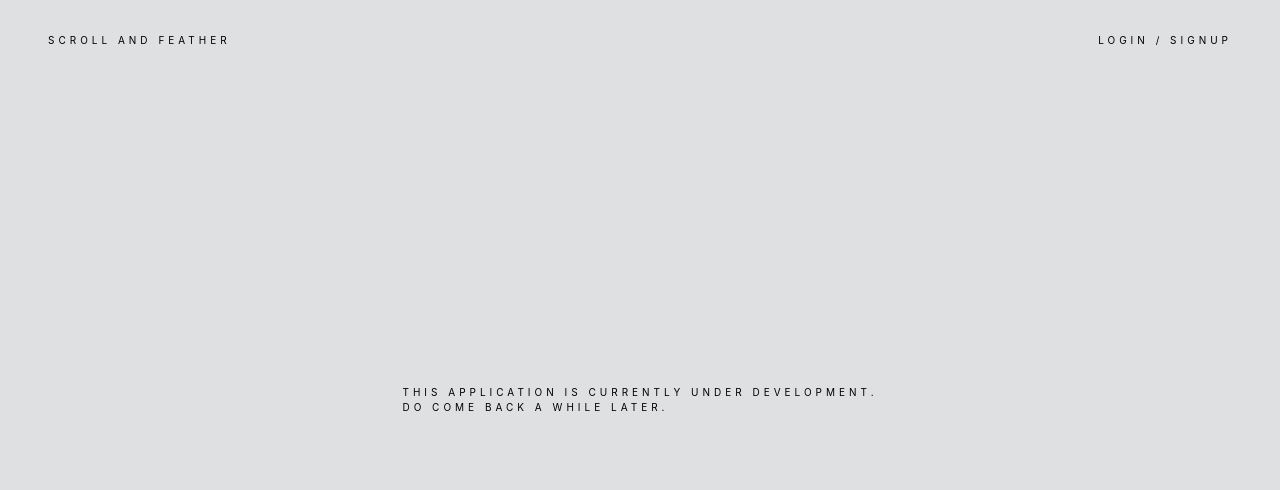
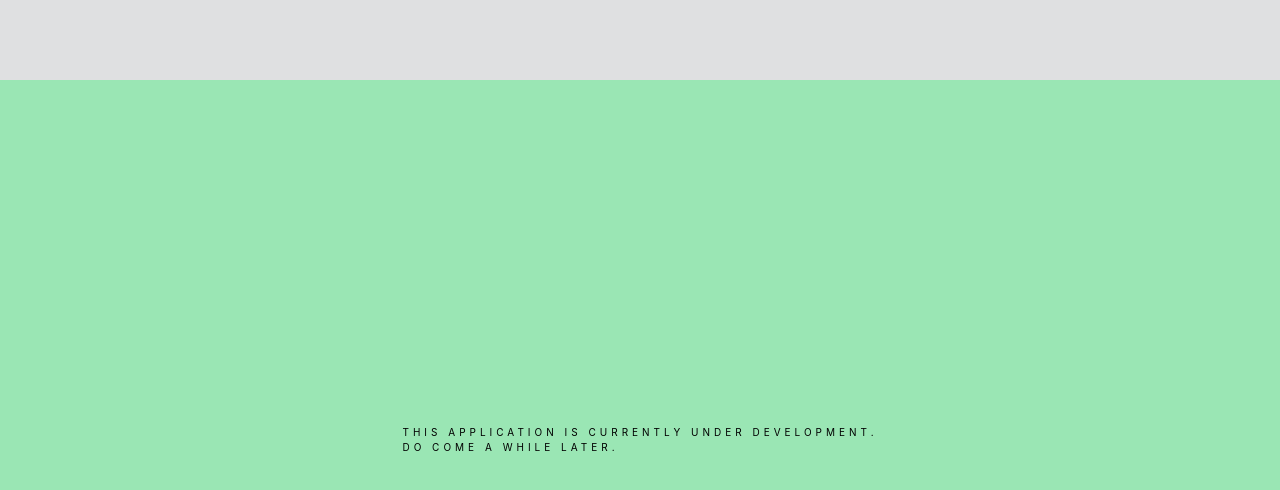
Before and after one commit to krankj/scroll-and-feather-webapp, a React (Create React App) app in the folder client/: page / in a window 1280 px wide. Shown: the top 490 px of the page. Built offline with nearby package versions, Linux system fonts and the light colour scheme.

Commit message:
Included, landing screen, protected routes, not found page, and loging screens

```diff
--- a/client/src/App.js
+++ b/client/src/App.js
@@ -1,16 +1,31 @@
-import { Button, Text, Center } from "@chakra-ui/react";
-import Header from "components/Header";
+import { Switch, Route, Link } from "react-router-dom";
+import ComponentWithHeader from "routes/ComponentWithHeader";
+import LandingScreen from "components/publicPages/LandingScreen";
+import LoginPage from "components/publicPages/Login";
+import { Spacer, Text } from "@chakra-ui/react";
+import Header from "components/commons/Header";
+
+const publicHeader = () => {
+  const left = <Text>Scroll and Feather</Text>;
+  const center = <Spacer />;
+  const right = <Link>Login</Link>;
+  return <Header left={left} center={center} right={right} />;
+};
+
 function App() {
   return (
     <>
-      <Header />
-      <Center h="80vh">
-        <Text>
-          This application is currently under development. <br></br>Do come back
-          a while later.
-        </Text>
-        {/* <Button variant="outline">Submit</Button> */}
-      </Center>
+      <Switch>
+        <Route exact path="/">
+          <ComponentWithHeader
+            component={LandingScreen}
+            header={publicHeader}
+          />
+        </Route>
+        <Route path="/login">
+          <LoginPage />
+        </Route>
+      </Switch>
     </>
   );
 }
--- a/client/src/components/Header.js
+++ /dev/null
@@ -1,22 +0,0 @@
-import React from "react";
-import { Flex, Box, Spacer, Text } from "@chakra-ui/react";
-
-const Header = () => {
-  return (
-    <Flex
-      pos="sticky"
-      h="80px"
-      zIndex="999"
-      w="100%"
-      align="center"
-      p="4"
-      px="12"
-    >
-      <Text>Scroll and Feather</Text>
-      <Spacer />
-      <Text>Login / Signup</Text>
-    </Flex>
-  );
-};
-
-export default Header;
--- /dev/null
+++ b/client/src/components/commons/Header.js
@@ -0,0 +1,20 @@
+import React from "react";
+import { Flex } from "@chakra-ui/react";
+
+const Header = ({ left: Left, center: Center, right: Right }) => (
+  <Flex
+    pos="sticky"
+    h="80px"
+    zIndex="999"
+    w="100%"
+    align="center"
+    p="4"
+    px="12"
+  >
+    {/* <Left />
+    <Center />
+    <Right /> */}
+  </Flex>
+);
+
+export default Header;
--- /dev/null
+++ b/client/src/components/publicPages/LandingScreen.js
@@ -0,0 +1,13 @@
+import React from "react";
+import { Center } from "@chakra-ui/react";
+
+const LandingScreen = () => {
+  return (
+    <Center bg="green.200" h="100%">
+      This application is currently under development.<br></br>Do come a while
+      later.
+    </Center>
+  );
+};
+
+export default LandingScreen;
--- /dev/null
+++ b/client/src/components/publicPages/Login.js
@@ -0,0 +1,6 @@
+import React from "react";
+import { Center } from "@chakra-ui/react";
+
+const Login = () => <Center>Login Form to be here</Center>;
+
+export default Login;
--- /dev/null
+++ b/client/src/components/publicPages/NotFound.js
@@ -0,0 +1,6 @@
+import React from "react";
+import { Center } from "@chakra-ui/react";
+
+const NotFound = () => <Center>Page not found!</Center>;
+
+export default NotFound;
--- a/client/src/index.js
+++ b/client/src/index.js
@@ -3,13 +3,16 @@ import ReactDOM from "react-dom";
 import App from "./App";
 import reportWebVitals from "./reportWebVitals";
 import { ChakraProvider } from "@chakra-ui/react";
+import { BrowserRouter } from "react-router-dom";
 import theme from "./theme";
 
 ReactDOM.render(
   <React.StrictMode>
-    <ChakraProvider theme={theme}>
-      <App />
-    </ChakraProvider>
+    <BrowserRouter>
+      <ChakraProvider theme={theme}>
+        <App />
+      </ChakraProvider>
+    </BrowserRouter>
   </React.StrictMode>,
   document.getElementById("root")
 );
--- /dev/null
+++ b/client/src/routes/ComponentWithHeader.js
@@ -0,0 +1,15 @@
+import React from "react";
+import { Box, Text } from "@chakra-ui/react";
+
+const ComponentWithHeader = ({ component: Component, header: Header }) => {
+  return (
+    <>
+      <Header />
+      <Box bg="red.200" h={"calc(100vh - 80px)"}>
+        <Component />
+      </Box>
+    </>
+  );
+};
+
+export default ComponentWithHeader;
```
Also changed, not shown: client/package.json (+6 -1 lines), client/src/routes/ProtectedRoute.js (added, +30 -0 lines), client/src/utils/Auth.js (added, +24 -0 lines), 2 other files (tests, documents, lock files or other folders).
